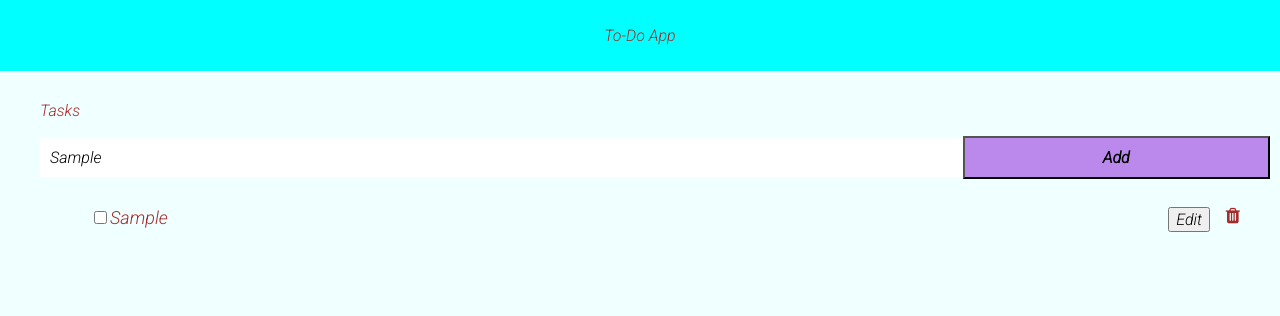
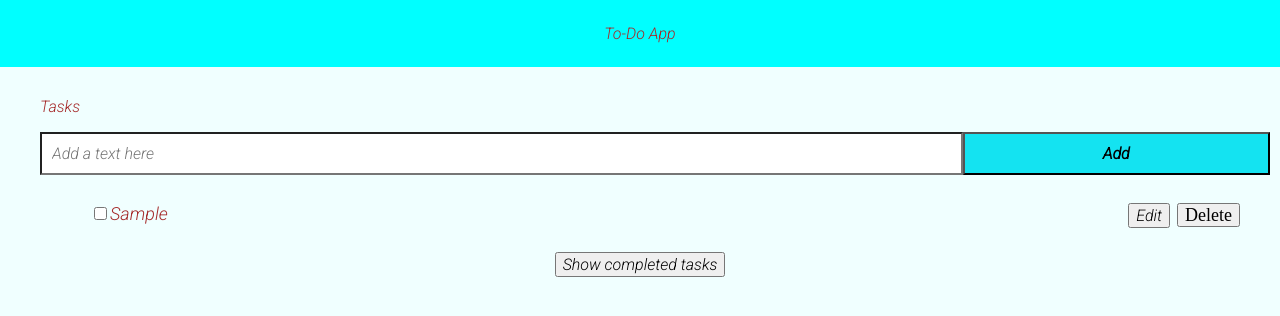
Before and after one commit to Meshuka/TodoApp, a React (Create React App) app: page / in a window 1280 px wide. Both pictures are taken after typing "Sample" into the empty fields and a click on the button "Add". Shown: the top 316 px of the page. Built offline with nearby package versions, Linux system fonts and the light colour scheme; the HTML template or start-up script is replaced by a standard one.

Commit message:
first iteration

```diff
--- a/src/App.css
+++ b/src/App.css
@@ -6,8 +6,8 @@
 
 .header {
   background-color: aqua;
-  padding: 10px 10px;
-  size: 40px;
+  padding: 8px 8px;
+  size: 50px;
   text-align: center;
 }
 
@@ -16,6 +16,7 @@
   display: table;
   clear: both;
 }
+
 .container{
   padding: 10px 10px;
 }
@@ -25,7 +26,7 @@
 }
 .input-task{
   margin-right: 0;
-  border: none;
+  /* border: none; */
   padding: 10px;
   border-radius: 0;
   width: 75%;
@@ -41,7 +42,7 @@
   padding: 10px;
   width: 25%;
   margin-left: 0;
-  background-color:rgb(187, 137, 235) ;
+  background-color:rgb(20, 227, 241) ;
   color:black;
   text-align: center;
   font-size: 16px;
@@ -78,7 +79,7 @@ ul li:hover{
 
 .edit-task{
   position: absolute;
-  right:60px;
+  right:100px;
   padding: auto;
 }
 
@@ -120,3 +121,12 @@ ul li:hover{
   border: 1px solid #999;
   font-size: 20px;
 }
+.showListbtn{
+  display: flex;
+  justify-content: center;
+}
+
+.task-list{
+  display: flex;
+  flex-direction: column;
+}
--- a/src/App.js
+++ b/src/App.js
@@ -1,84 +1,65 @@
 import React, { useState } from 'react';
 import './App.css';
-// import { useForm } from "react-hook-form";
 // import Tasks from './Components/Tasks';
 
 const App = () =>{
-    // const { reset } = useForm()
-    // const [noAddedTask, addingTask] = useState(false)
     const [task, setTask] = useState('')
     const [taskList, setTaskList] = useState([])
     const [togglePopUp, setToggle] = useState(false)
-    // const [completedList, setCompletedList] = useState([])
-    let temp=task;
-    const inputTask=(e)=>{
-        e.preventDefault();
-        temp=e.target.value;
-        setTask(temp);
-    }
+    const [toggleShowCompleted, setToggleShowCompleted]= useState(false)
+    const [completedList, setCompletedList] = useState([])
     const addTask=(e)=>{
         e.preventDefault();
-        if (temp !== ""){
+        console.log(task)
+        if (task !== ""){
             const taskDetails ={
                 id: Math.floor(Math.random()*1000),
-                value: temp,
+                value: task,
                 isCompleted: false,
-                // toEdit: false
             }
-        // task = ''
-        setTaskList([...taskList, taskDetails])
-        temp="";
+        setTaskList((oldItems)=> [...oldItems, taskDetails])
+        console.log(taskList)
+        setTask("");
+        // localStorage.setItem('task', taskList)
         }
     }
     const toggleHandler=()=>{
         setToggle(!togglePopUp);
     }
-
+    const showCompletedLists=()=>{
+        setToggleShowCompleted(!toggleShowCompleted);
+    }
     const deleteTask=(e, id)=>{
         e.preventDefault(); //prevents default action
         setTaskList(taskList.filter((t) => t.id !==id)); //filtering out the id we want to remove from the list and rewriting the list
     }
     const completedTask=(e,id)=>{
         e.preventDefault();
-        const idOfCompleted = taskList.findIndex((x)=> x.id===id) //finding the completed task using task id
-        const newTaskList= [...taskList]
-        newTaskList[idOfCompleted] ={
-            ...newTaskList[idOfCompleted],
-            isCompleted: true,  //updating isCompleted attribute
+        const idOfCompleted = taskList.findIndex((x)=> x.id===id); //finding the completed task using task id
+        //adding the task to completedTask list
+        const tempCompleted = taskList[idOfCompleted];
+        const taskDetails1={
+            id1: tempCompleted.id,
+            value: tempCompleted.value,
+            isCompleted: !tempCompleted.isCompleted,
         }
-        setTaskList(newTaskList);
+        setCompletedList([...completedList, taskDetails1])
+        setTaskList(taskList.filter((t) => t.id !==id));
     }
-    // const completedTask=(e,id)=>{
-    //     e.preventDefault();
-    //     const idOfCompleted = taskList.findIndex((x)=> x.id===id); //finding the completed task using task id
-    //     //adding the task to completedTask list
-    //     const tempCompleted = taskList[idOfCompleted];
-    //     console.log(tempCompleted.value)
-    //     console.log(tempCompleted.id)
-    //     console.log(tempCompleted.isCompleted)
-    //     console.log(tempCompleted)
-    //     const taskDetails1={
-    //         id: tempCompleted.id,
-    //         value: tempCompleted.value,
-    //         isCompleted: !tempCompleted.isCompleted,
-    //     }
-    //     setCompletedList([...completedList, taskDetails1])
-    //     console.log(completed.id)
-        //remove the task from original taskList
-        // setTaskList(taskList.filter((t) => t.id !==id));
-    //}
-    const incompleteTask=(e,id)=>{
+    const incompleteTask=(e,id1)=>{
         e.preventDefault();
-        const idOfCompleted = taskList.findIndex((x)=> x.id===id) //finding the completed task using task id
+        const idOfCompleted = completedList.findIndex((x)=> x.id1===id1) //finding the completed task using task id
         //re-adding the task to original taskList
-        const newTaskList= [...taskList]
-        newTaskList[idOfCompleted] ={
-            ...newTaskList[idOfCompleted],
-            isCompleted: false,  //updating isCompleted attribute
+        console.log(idOfCompleted)
+        const stillIncomplete = completedList[idOfCompleted];
+        const taskDetails2={
+            id: stillIncomplete.id1,
+            value: stillIncomplete.value,
+            isCompleted: !stillIncomplete.isCompleted
         }
-        setTaskList(newTaskList);
+        setTaskList([...taskList, taskDetails2]);
         //removing the task from completedTaskList
-        //setCompleted(completed.filter((t)=> t.id !==id))
+        setCompletedList(completedList.filter((t)=> t.id1 !== id1))
     }
     const submitEdittedTask=(e,id)=>{
         e.preventDefault();
@@ -98,14 +79,11 @@ const App = () =>{
             <div className="container">
                 <div className='add-task'>
                     <p>Tasks</p>
-                    {/* <div className={noAddedTask ? "clickable": "fa fa-plus"}> */}
-                    {/* <button className= 'fa fa-plus' onClick={()=> addingTask(true)}></button> */}
                     <input className='input-task'
                         type='text'
                         placeholder='Add a text here'
-                        value={temp}
-                        onChange={(e) => inputTask(e)}
-                        //onChange={(e) => setTask(e.target.value)}
+                        value={task}
+                        onChange={(e) => setTask(e.target.value)}
                         onKeyPress={(event)=>{
                             if (event.key === 'Enter'){
                                 addTask(event)}
@@ -113,28 +91,18 @@ const App = () =>{
                             }>
                     </input>
                     <input type="button" className='addbtn' value='Add' onClick={addTask}></input>
-                    {/* <button className='addbtn' onClick={e=> addTask(e)}>Add</button> */}
-                    {/* <input type="checkbox" className="clickable"></input> */}
                 </div>
-                    {/* <button className=' fa fa-plus' onClick={() => addingTask(true)}></button> */}
-                    {/* { noAddedTask ?  */}
-                <div className='tasks-list'>
+                <div className='task-list'>
+                <div className='incomplete-task-list'>
+                    {/* <div className='incomplete-tasks-list'> */}
                         {taskList !== [] ? ( //[0: 'a' , 1: 'b']
+                        <div>
                             <ul>
                             {/* every child element must have a key value. in this case div can be assigned a key|| use index as a last resort. here we have an id assigned to each task so using t.id as key*/}
                                 {taskList.map((t) =>(
-                                <div className='task-list-container' key={t.id}>
-                                    {t.isCompleted ?
-                                    <li>
-                                    <div className="cross-text" key={t.id}>
-                                    <input key={t.id} type="checkbox" className="task-incomlete" defaultChecked onClick={e => incompleteTask(e, t.id)}></input>
-                                    {t.value}
-                                    <i className="fa fa-trash" onClick={e => deleteTask(e, t.id)}></i>
-                                {/* <button className="task-comlete" onClick={e => incompleteTask(e, t.id)}>Restore</button> */}
-                                    </div>
-                                    </li>
-                                    :
-                                    <div className="list-item" key={t.id}>
+                                    <div key={t.id}>
+                                        {t.isCompleted ? (null):
+                                        <div className='list-item' >
                                             <li>
                                             <input type="checkbox" className="task-comlete" onClick={e => completedTask(e, t.id)}></input>
                                             {t.value}
@@ -159,20 +127,46 @@ const App = () =>{
                                                 </div>
                                             </div>
                                             : null}
-                                    <i className="fa fa-trash" onClick={e => deleteTask(e, t.id)}></i>
+                                            <button className='fa' onClick={e => deleteTask(e,t.id)}>Delete</button>
+                                            {/* <i className="fa fa-trash" onClick={e => deleteTask(e, t.id)}></i> */}
+                                            </li>
+                                        </div>}
+                                    </div>
+                                ))}
+                            </ul>
+
+                        </div>)
+                        : null}
+
+                </div>
+                <div className='showListbtn'>
+                        <button className='show-completed' onClick={showCompletedLists}>Show completed tasks</button>
+                </div>
+                <div className='completed-task-list'>
+                    {toggleShowCompleted ?
+                    <div>
+                    {completedList !== [] ? ( //[0: 'a' , 1: 'b']
+                    <ul>
+                    {/* every child element must have a key value. in this case div can be assigned a key|| use index as a last resort. here we have an id assigned to each task so using t.id as key*/}
+                        {completedList.map((t) =>(
+                            <div key={t.id1}>
+                                {t.isCompleted ?
+                                <div className="cross-text">
+                                    <li>
+                                    <input type="checkbox" className="task-comlete" defaultChecked onClick={e => incompleteTask(e, t.id1)}></input>
+                                    {t.value}
                                 </li>
                                 </div>
-                                    }
+                                :null}
+                            </div>))}
+                        </ul>)
+                    :null}
                     </div>
-                            ))}
-                        </ul>)
-                    : null}
+                    :null}
                 </div>
-        {/* :null} */}
+                </div>
             </div>
         </div>
 )
 }
-
-
 export default App;
```
Lines whose indentation alone changed are shown as unchanged.
